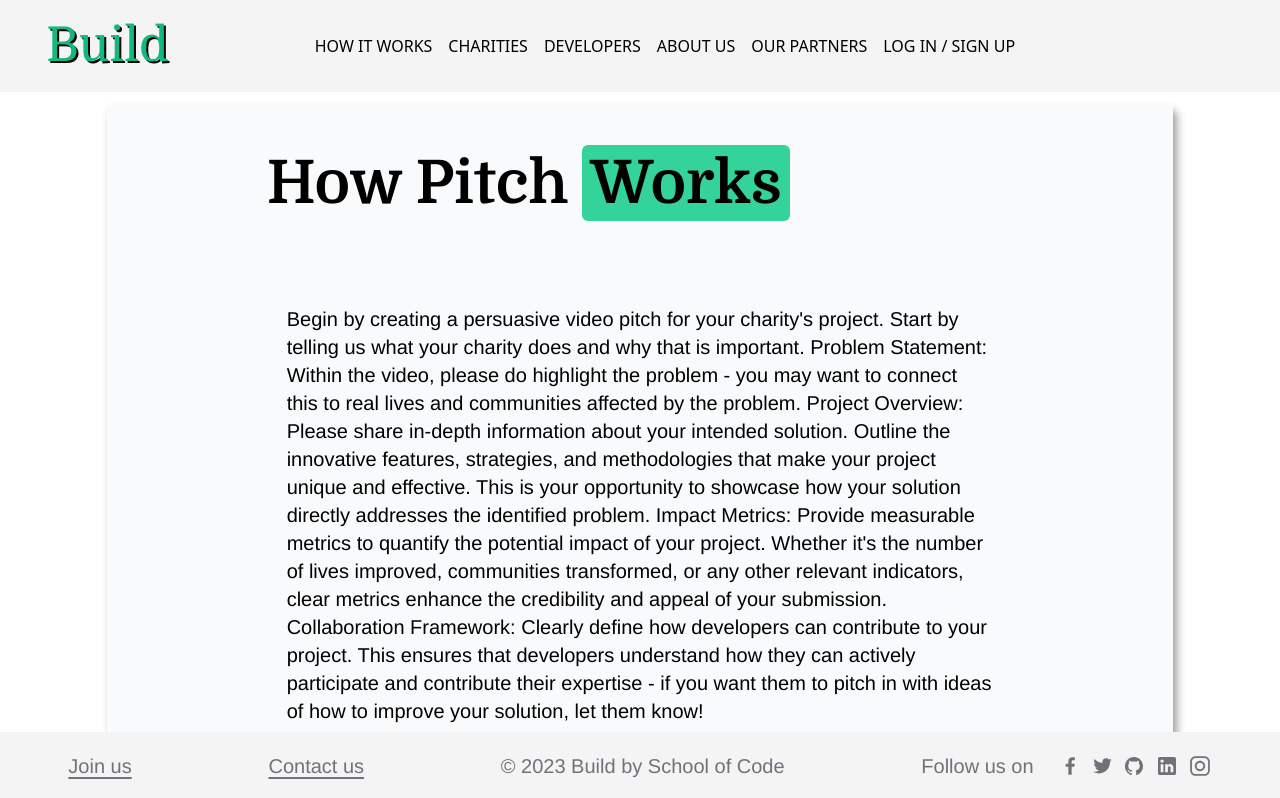
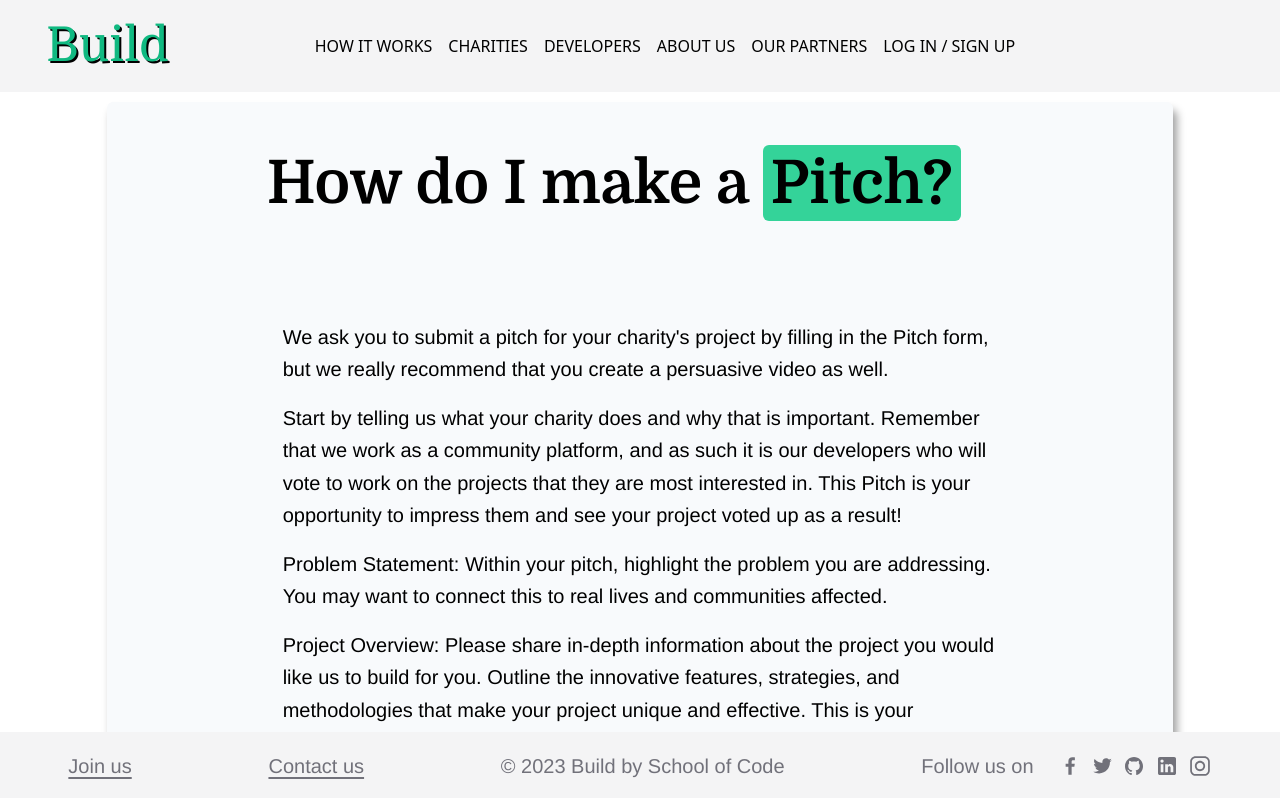
Before and after one commit to SchoolOfCode/Team-Build, a Next.js app: page /charity/dashboard/how-pitching-works in a window 1280 px wide. Shown: the top 798 px of the page. Built offline with nearby package versions, Linux system fonts and the light colour scheme; no server answers.

Commit message:
changes to how pitching works wording

```diff
--- a/src/app/charity/dashboard/how-pitching-works/page.jsx
+++ b/src/app/charity/dashboard/how-pitching-works/page.jsx
@@ -7,33 +7,61 @@ export default function HowPitchingWorks() {
       <div className="lg:lg:overflow-auto lg:mt-[10px] text-left lg:m-auto lg:h-[8/12] lg:bg-slate-50 lg:flex lg:justify-center lg:flex-col lg:align-middle lg:text-xl lg:w-10/12 lg:shadow-[4.0px_8.0px_8.0px_rgba(0,0,0,0.38)] lg:rounded-md">
         <div className="flex flex-col justify-evenly ml-6 lg:flex lg:mx-40 gap-20">
           <h1 className="mt-10 leading-snug text-4xl font-bold lg:text-6xl lg:max-w-3xl lg:leading-snug">
-            How Pitch{" "}
+            How do I make a {" "}
             <span className="bg-emerald-400 py-1 px-2 rounded-md mt-2">
-              Works
+              Pitch?
             </span>
           </h1>
-          <p className="mx-5">
-            Begin by creating a persuasive video pitch for your charity's
-            project. Start by telling us what your charity does and why that is
-            important. Problem Statement: Within the video, please do highlight
-            the problem - you may want to connect this to real lives and
-            communities affected by the problem. Project Overview: Please share
-            in-depth information about your intended solution. Outline the
-            innovative features, strategies, and methodologies that make your
-            project unique and effective. This is your opportunity to showcase
-            how your solution directly addresses the identified problem. Impact
-            Metrics: Provide measurable metrics to quantify the potential impact
-            of your project. Whether it's the number of lives improved,
-            communities transformed, or any other relevant indicators, clear
-            metrics enhance the credibility and appeal of your submission.
+          <ol className="p-2 leading-relaxed">
+           <li className="p-2">
+            <p >
+            We ask you to submit a pitch for your charity's project by filling in
+            the Pitch form, but we really recommend that you create a persuasive
+            video as well.
+            </p>
+           </li>
+           <li className="p-2">
+              <p>
+            Start by telling us what your charity does and why that is important.
+            Remember that we work as a community platform, and as such it is our developers
+            who will vote to work on the projects that they are most interested in. This Pitch
+            is your opportunity to impress them and see your project voted up as a result!
+            </p>
+            </li>
+            <li className="p-2">
+              <p>
+            Problem Statement: Within your pitch, highlight the problem
+            you are addressing. You may want to connect this to real lives and
+            communities affected.
+            </p>
+            </li>
+            <li className="p-2">
+              <p>
+            Project Overview: Please share in-depth information about the project
+            you would like us to build for you. Outline the innovative features,
+            strategies, and methodologies that make your project unique and effective.
+            This is your opportunity to showcase how your solution directly addresses
+            the identified problem, and helps those who will use it.
+            </p>
+            </li>
+            <li className="p-2">
+<p>
             Collaboration Framework: Clearly define how developers can
             contribute to your project. This ensures that developers understand
             how they can actively participate and contribute their expertise -
             if you want them to pitch in with ideas of how to improve your
             solution, let them know!
+</p>
+</li>
+<li className="p-2">
+<p>
+
+
           </p>
+          </li>
+          </ol>
           <button className="button bg-red-400  font-bold rounded w-44 h-10 text-sm lg:w-64 lg:text-md lg:mt-4 m-2 mb-10">
-            <Link href="">Return to Dashboard</Link>
+            <Link href="../dashboard">Return to Dashboard</Link>
           </button>
         </div>
       </div>
```
